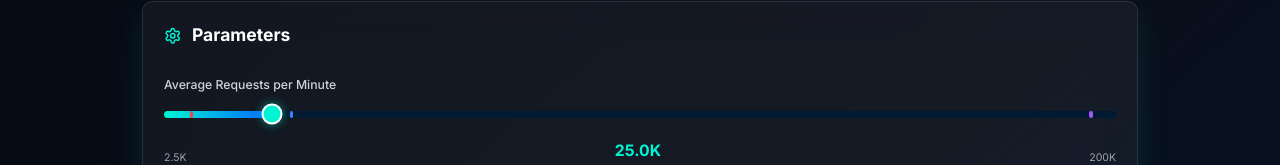
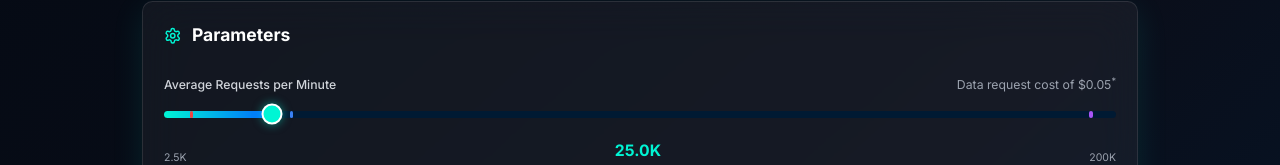
Before and after one commit to benruane/tokendashboard, a Next.js app: page / in a window 1280 px wide. Shown: the part 139-304 px from the top of the page. Built offline with nearby package versions, Linux system fonts and the light colour scheme.

Commit message:
Add disclaimer with improved layout - right-aligned cost info and footer disclaimer

```diff
--- a/app/components/ParametersPanel.tsx
+++ b/app/components/ParametersPanel.tsx
@@ -48,9 +48,12 @@ export default function ParametersPanel({
       </div>
       {/* Slider and Benchmarks Row */}
       <div className="flex flex-col gap-4 w-full">
-        <label className="block text-sm font-medium text-gray-300 mb-1">
-          Average Requests per Minute
-        </label>
+        <div className="flex justify-between items-center mb-1">
+          <label className="block text-sm font-medium text-gray-300">
+            Average Requests per Minute
+          </label>
+          <span className="text-sm text-gray-400">Data request cost of $0.05<sup>*</sup></span>
+        </div>
         <div className="relative w-full">
           {/* Slider Track */}
           <div className="relative h-2 bg-seda-dark-blue rounded-full">
--- a/app/page.tsx
+++ b/app/page.tsx
@@ -73,6 +73,13 @@ export default function Dashboard() {
             dataRequestCost={dataRequestCost}
           />
         </div>
+
+        {/* Disclaimer */}
+        <div className="text-center mt-8">
+          <p className="text-xs text-gray-500/60 max-w-2xl mx-auto leading-relaxed">
+            *Based on an average data request price of $0.05. This figure incorporates the necessary computational functions required by the SEDA network to process data requests
+          </p>
+        </div>
       </div>
     </div>
   )
```
